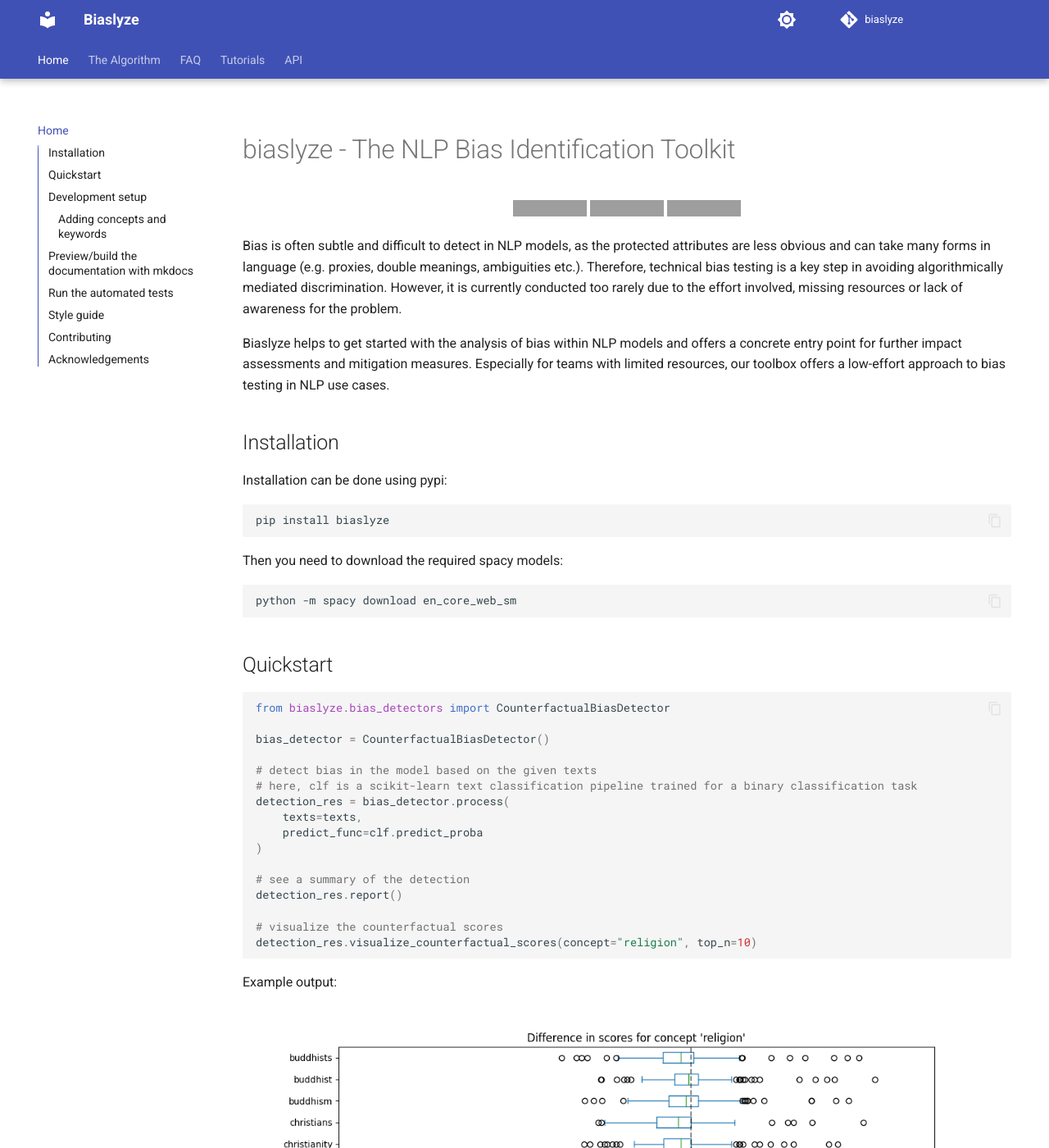
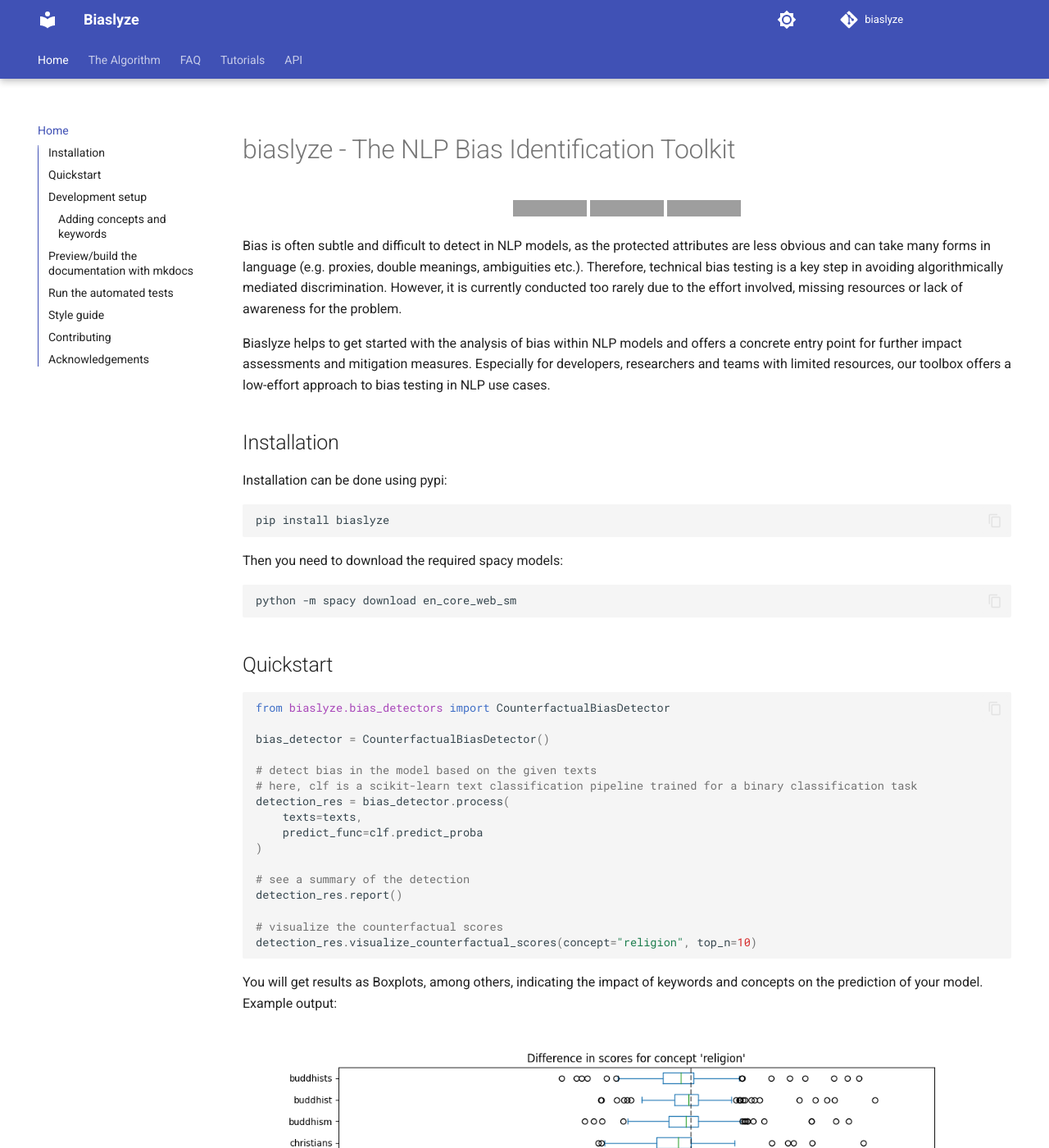
Before and after one commit to biaslyze-dev/biaslyze, an MkDocs documentation site: the page built from docs/sources/index.md, in a window 1280 px wide and 1400 px high. Shown: the whole window at 82% size. Built offline with MkDocs 1.6.1 and Material for MkDocs 9.7.7, drawn with Linux system fonts in a browser that asks for light colours; comment, search, counter and statistics services are not loaded; some of the changed text lies outside the part shown; grey boxes are pictures that could not be loaded.

````diff
--- a/docs/sources/index.md
+++ b/docs/sources/index.md
@@ -18,7 +18,7 @@
 
 Bias is often subtle and difficult to detect in NLP models, as the protected attributes are less obvious and can take many forms in language (e.g. proxies, double meanings, ambiguities etc.). Therefore, technical bias testing is a key step in avoiding algorithmically mediated discrimination. However, it is currently conducted too rarely due to the effort involved, missing resources or lack of awareness for the problem.
 
-Biaslyze helps to get started with the analysis of bias within NLP models and offers a concrete entry point for further impact assessments and mitigation measures. Especially for teams with limited resources, our toolbox offers a low-effort approach to bias testing in NLP use cases.
+Biaslyze helps to get started with the analysis of bias within NLP models and offers a concrete entry point for further impact assessments and mitigation measures. Especially for developers, researchers and teams with limited resources, our toolbox offers a low-effort approach to bias testing in NLP use cases.
 
 ## Installation
 
@@ -53,11 +53,12 @@ detection_res.report()
 detection_res.visualize_counterfactual_scores(concept="religion", top_n=10)
 ```
 
+You will get results as Boxplots, among others, indicating the impact of keywords and concepts on the prediction of your model.
 Example output:
 ![](resources/hatespeech_dl_scores_religion.png)
 
 
-You can see a more detailed example in the [tutorial](tutorials/tutorial-toxic-comments/).
+See more detailed examples in the [tutorial](tutorials/tutorial-toxic-comments/).
 
 
 ## Development setup
@@ -69,7 +70,7 @@ You can see a more detailed example in the [tutorial](tutorials/tutorial-toxic-c
 
 ### Adding concepts and keywords
 
-You can add concepts and new keywords for existing concepts by editing [concepts.py](https://github.com/biaslyze-dev/biaslyze/blob/keyword-based-targeted-lime/biaslyze/concepts.py).
+You can add concepts and new keywords for existing concepts by editing [concepts.py](https://github.com/biaslyze-dev/biaslyze/blob/main/biaslyze/concepts.py).
 
 ## Preview/build the documentation with mkdocs
 
````
Also changed, not shown: README.md (+1 -1 lines), docs/sources/biaslyze/bias_detectors/counterfactual_biasdetector.md (+4 -2 lines), 1 other file.
